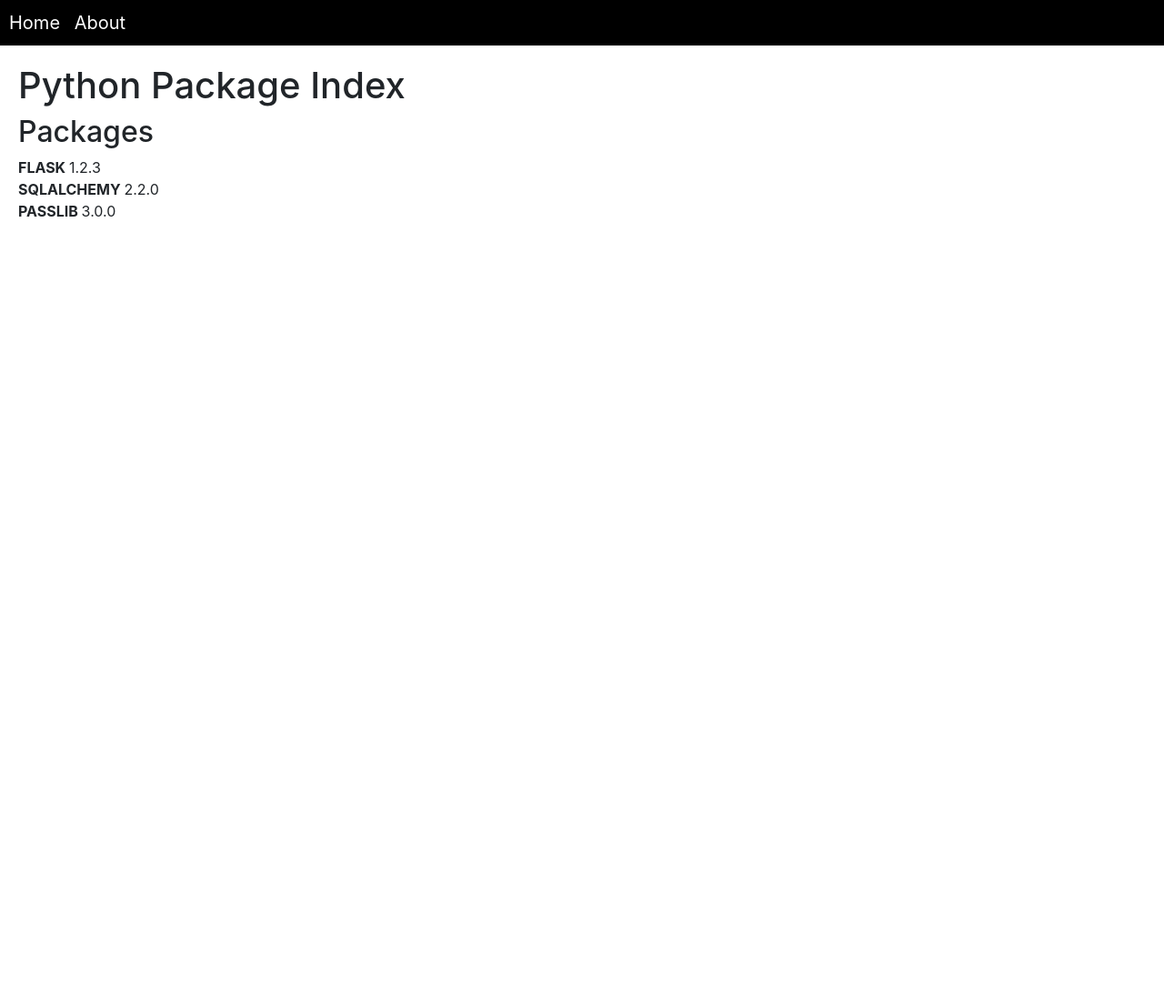
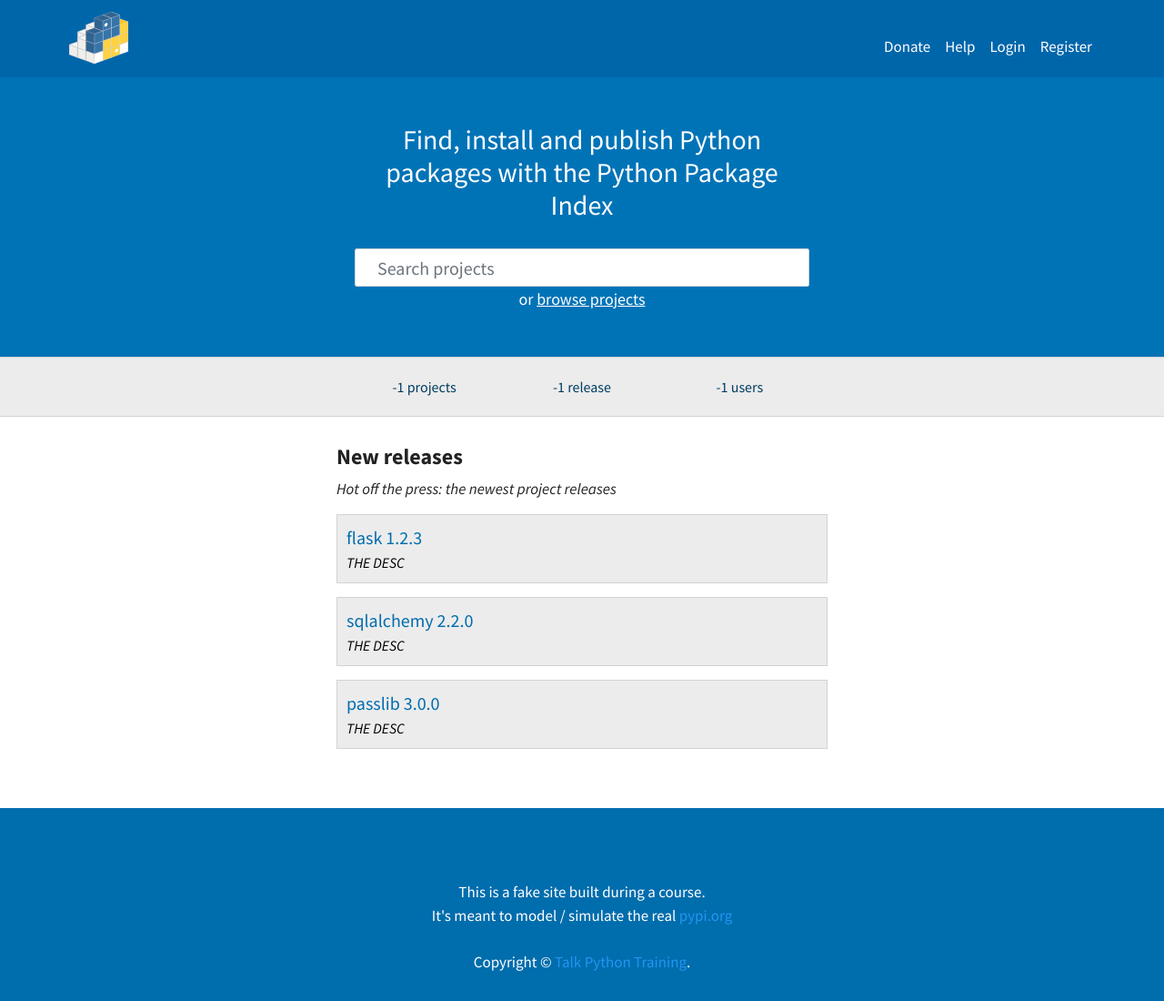
Before and after one commit to ZJT26142/pypi-org, a Flask app: page / in a window 1280 px wide. Shown: the whole page at 91% size. Before the commit the page ends 238 px from the top, so only its background shows below. Run offline with Flask 2, Linux system fonts and the light colour scheme; some libraries are stand-ins or nearby versions.

Commit message:
ch8_adding_design

```diff
--- /dev/null
+++ b/pypi_org/static/css/nav.css
@@ -0,0 +1,79 @@
+.navbar {
+    border-radius: 0px;
+    padding-bottom: 10px;
+}
+
+.navbar-inverse .navbar-collapse, .navbar-inverse .navbar-form {
+    border-color: #02377c;
+
+    color: white;
+}
+
+.navbar-inverse {
+    background-color: #0066aa;
+    border-color: #0067a3;
+}
+
+.navbar-inverse .navbar-nav > .active > a, .navbar-inverse .navbar-nav > .active > a:hover, .navbar-inverse .navbar-nav > .active > a:focus {
+    color: #fff;
+    background-color: #024bbf;
+}
+
+.navbar-inverse .navbar-brand,
+.navbar-inverse .navbar-nav > li > a {
+    color: #fff;
+}
+
+.navbar-inverse .navbar-brand:hover {
+    text-decoration: underline;
+}
+
+.navbar-inverse .navbar-toggle {
+    border-color: #eee;
+}
+
+.navbar {
+    margin-bottom: 0px;
+}
+
+
+.navbar-brand img {
+    width: 65px;
+    margin-left: 60px;
+}
+
+.navbar-inverse .navbar-toggle {
+    margin-top: 20px;
+}
+
+.navbar-nav li {
+    margin-top: 20px;
+}
+
+#last_nav_link {
+    margin-right: 45px;
+}
+
+nav {
+    padding: 10px;
+    font-size: 17px;
+    color: white;
+    height: 85px;
+    background-color: #0073b7;
+}
+
+nav > a {
+    color: white;
+    margin-right: 10px;
+}
+
+.nav-expand-line {
+    height: 2px;
+    margin: 6px;
+    background-color: white;
+}
+
+#navbarSupportedContent {
+    background-color: #0066aa;
+    padding: 10px;
+}
--- a/pypi_org/static/css/site.css
+++ b/pypi_org/static/css/site.css
@@ -1,19 +1,110 @@
-.title {
+body {
+    color: #222;
+    margin: 0px;
+    padding: 0px;
+    font-family: Source Sans Pro, Helvetica, Arial, sans-serif;
+    font-size: 17px;
+    background-color: #006dad;
+}
+
+.main_content {
+    margin: 0px;
+    background: #fff;
+    padding: 0px 0px 50px;
+}
+
+.hero {
+    background-color: #0073b7;
+    color: white;
+    font-size: 18px;
+    padding: 50px 0px;
+    text-align: center;
+}
+
+.hero h1 {
+    font-size: 30px;
+    margin-bottom: 30px;
+}
+
+.hero a {
+    color: white;
+    text-decoration: underline;
+}
+
+.hero-inner {
+    max-width: 500px;
+    margin-left: auto;
+    margin-right: auto;
+}
+
+.hero-inner h1 {
+    margin-bottom: 30px;
+}
+
+.form-control {
+    display: inline-block;
+    border-radius: 2px;
+    font-size: 20px;
+    padding: 20px;
+}
+
+.pypi-status{
+    padding: 10px 0;
+    background-color: #ececec;
+    text-align: center;
+    border-bottom: 1px solid #d3d3d3;
+    border-top: 1px solid #d3d3d3;
+    margin-bottom: 30px;
+}
+
+.pypi-status .stat {
+    display: inline-block;
+    min-width: 170px;
+    padding: 10px;
+    font-size: 16px;
+    color: #003d61;
+}
+
+.project-list .subtitle {
+     font-style: italic;
+}
+
+.project-list h2 {
+    font-size: 24px;
     font-weight: bold;
 }
 
-.main_content {
-    padding: 20px;
+.project-list .project {
+    border: 1px solid #d3d3d3;
+    padding: 10px;
+    background-color: #ececec;
+    min-height: 45px;
+    margin-top: 15px;
+    color: black;
+    margin-bottom: 15px;
 }
 
-nav {
-    background-color: #000;
-    padding: 10px;
+.project-list .project .title {
     font-size: 20px;
+}
+
+.project-list .project a {
+    color: #006dad;
+}
+
+.project-list .project .desc {
+    font-size: 16px;
+    font-weight: normal;
+    font-style: italic;
+}
+
+footer {
+    margin-top: 50px;
+    padding: 30px;
+    text-align: center;
     color: white;
 }
 
-nav > a {
-    color: white;
-    margin-right: 10px;
+footer a {
+    color: #2495f2
 }
--- a/pypi_org/templates/home/index.html
+++ b/pypi_org/templates/home/index.html
@@ -1,17 +1,35 @@
 {% extends "shared/_layout.html" %}
 {% block main_content %}
-    <h1>Python Package Index</h1>
-
-    <h2>Packages</h2>
-
-    {% for p in packages %}
-    <div>
-        <span class="title">
-            {{  p.name.upper() }}
-        </span>
-        <span class="version">
-            {{ p.version }}
-        </span>
+    <div class="hero">
+        <div class="hero-inner">
+            <h1>Find, install and publish Python packages with the Python Package Index </h1>
+            <input type="text" placeholder=" Search projects " class="form-control">
+        </div>
+        or <a href="#">browse projects</a>
     </div>
-    {% endfor %}
+    <div class="pypi-status">
+        <div class="stat">-1 projects</div>
+        <div class="stat">-1 release</div>
+        <div class="stat">-1 users</div>
+    </div>
+    <div class="container project-list">
+        <div class="row">
+            <div class="col-md-3"></div>
+            <div class="col-md-6">
+                <h2>New releases</h2>
+                <div class="subtitle">
+                    Hot off the press: the newest project releases
+                </div>
+                {% for p in packages %}
+                <div class="project">
+                    <div class="title">
+                        <a href="#">{{ p.name }} {{ p.version }}</a>
+                        <div class="desc">THE DESC</div>
+                    </div>
+                </div>
+                {% endfor %}
+            </div>
+            <div class="col-md-3"></div>
+        </div>
+    </div>
 {% endblock %}
--- a/pypi_org/templates/shared/_layout.html
+++ b/pypi_org/templates/shared/_layout.html
@@ -4,20 +4,50 @@
     <meta charset="UTF-8">
     <title>{% block title %}Python Package Index (demo){% endblock %}</title>
     <link rel="stylesheet"
+          href="https://fonts.googleapis.com/css?family=Source+Sans+Pro:400,400italic,600,600italic,700,700italic|Source+Code+Pro:500">
+    <link rel="stylesheet"
           href="https://stackpath.bootstrapcdn.com/bootstrap/4.1.3/css/bootstrap.min.css"
           integrity="sha384-MCw98/SFnGE8fJT3GXwEOngsV7Zt27NXFoaoApmYm81iuXoPkFOJwJ8ERdknLPMO" crossorigin="anonymous"/>
     <link rel="stylesheet" href="/static/css/site.css" />
+    <link rel="stylesheet" href="/static/css/nav.css" />
+
 
     {% block additional_css %}{% endblock %}
 </head>
 <body>
-    <nav>
-        <a href="/">Home</a>
-        <a href="/about">About</a>
+    <nav class="navbar navbar-toggleable-md navbar-inverse bg-inverse navbar-expand-md">
+        <a class="navbar-brand" href="/"><img src="/static/img/pypi-logo.svg"/></a>
+
+        <button class="navbar-toggler navbar-toggle" type="button" data-toggle="collapse"
+                data-target="#navbarSupportedContent"
+                aria-controls="navbarNav" aria-expanded="false" aria-label="Toggle navigation">
+            <div class="navbar-toggler-icon">
+                <div class="nav-expand-line"></div>
+                <div class="nav-expand-line"></div>
+                <div class="nav-expand-line"></div>
+            </div>
+        </button>
+
+        <div class="collapse navbar-collapse" id="navbarSupportedContent">
+            <ul class="navbar-nav ml-auto">
+                <li class="nav-item"><a class="nav-link" href="#">Donate</a></li>
+                <li class="nav-item"><a class="nav-link" href="#">Help</a></li>
+                <li class="nav-item"><a class="nav-link" href="/account/login">Login</a></li>
+                <li class="nav-item"><a class="nav-link" href="/account/register" id="last_nav_link">Register</a></li>
+            </ul>
+        </div>
     </nav>
     <div class="main_content">
         {% block main_content %}{% endblock %}
     </div>
+    <footer>
+        <div class="copyright">
+        This is a fake site built during a course.<br>
+        It's meant to model / simulate the real <a href="https://pypi.org">pypi.org</a><br>
+        <br>
+        Copyright &copy; <a href="https://training.talkpython.fm">Talk Python Training</a>.
+    </div>
+    </footer>
 <script src="https://code.jquery.com/jquery-3.3.1.slim.min.js"
         integrity="sha384-q8i/X+965DzO0rT7abK41JStQIAqVgRVzpbzo5smXKp4YfRvH+8abtTE1Pi6jizo"
         crossorigin="anonymous"></script>
```
Also changed, not shown: pypi_org/static/img/blue-cube.svg (added), pypi_org/static/img/favicon.png (added), pypi_org/static/img/pypi-logo.svg (added), pypi_org/static/img/white-cube.svg (added).
